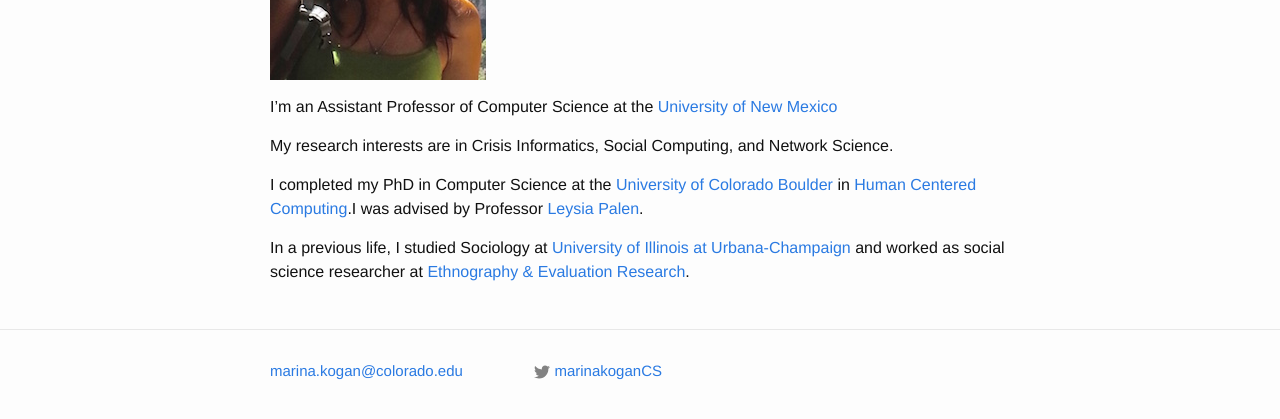
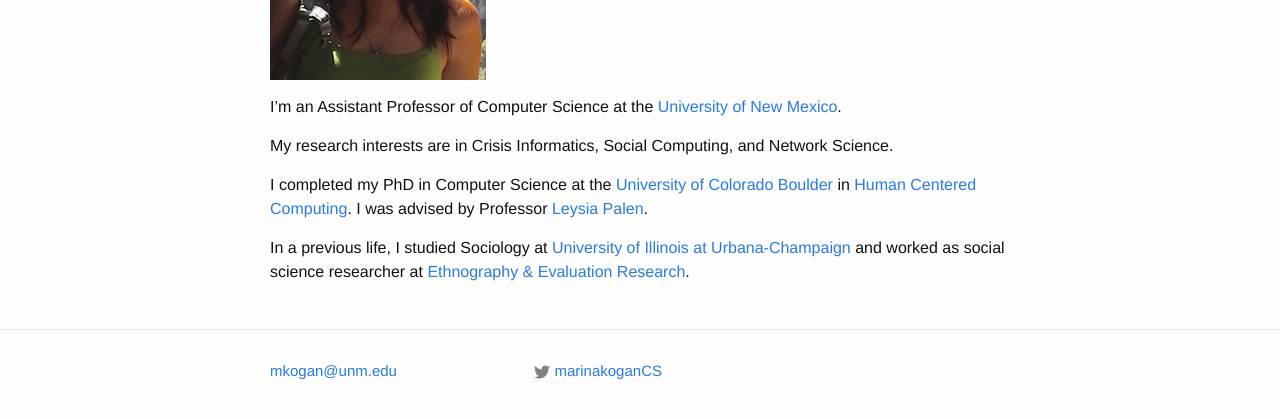
Before and after one commit to marinkala/marinkala.github.com, a Jekyll site: the page built from index.md, in a window 1280 px wide. Shown: the part 279-698 px from the top of the page. Built offline with Jekyll 4.4.1, drawn with Linux system fonts in a browser that asks for light colours.

Commit message:
updated email

```diff
--- a/_config.yml
+++ b/_config.yml
@@ -1,6 +1,6 @@
 # Global site settings
 title: Marina Kogan
-email: marina.kogan@colorado.edu
+email: mkogan@unm.edu
 author: Marina Kogan
 description: Marina Kogan human-centered data science
 baseurl: "" # the subpath of your site, e.g. /blog/
--- a/index.md
+++ b/index.md
@@ -5,10 +5,10 @@
 
 ![headshot](/assets/head.jpg)
 
-I'm an Assistant Professor of Computer Science at the [University of New Mexico](http://unm.edu)
+I'm an Assistant Professor of Computer Science at the [University of New Mexico](http://unm.edu).
 
 My research interests are in Crisis Informatics, Social Computing, and Network Science.
 
-I completed my PhD in Computer Science at the [University of Colorado Boulder](http://colorado.edu) in [Human Centered Computing](http://hcc.colorado.edu).I was advised by Professor [Leysia Palen](https://www.cs.colorado.edu/~palen/).
+I completed my PhD in Computer Science at the [University of Colorado Boulder](http://colorado.edu) in [Human Centered Computing](http://hcc.colorado.edu). I was advised by Professor [Leysia Palen](https://www.cs.colorado.edu/~palen/).
 
 In a previous life, I studied Sociology at [University of Illinois at Urbana-Champaign](http://illinois.edu/) and worked as social science researcher at [Ethnography & Evaluation Research](http://www.colorado.edu/eer/).
```
Also changed, not shown: 9CV.md (+1 -1 lines).
